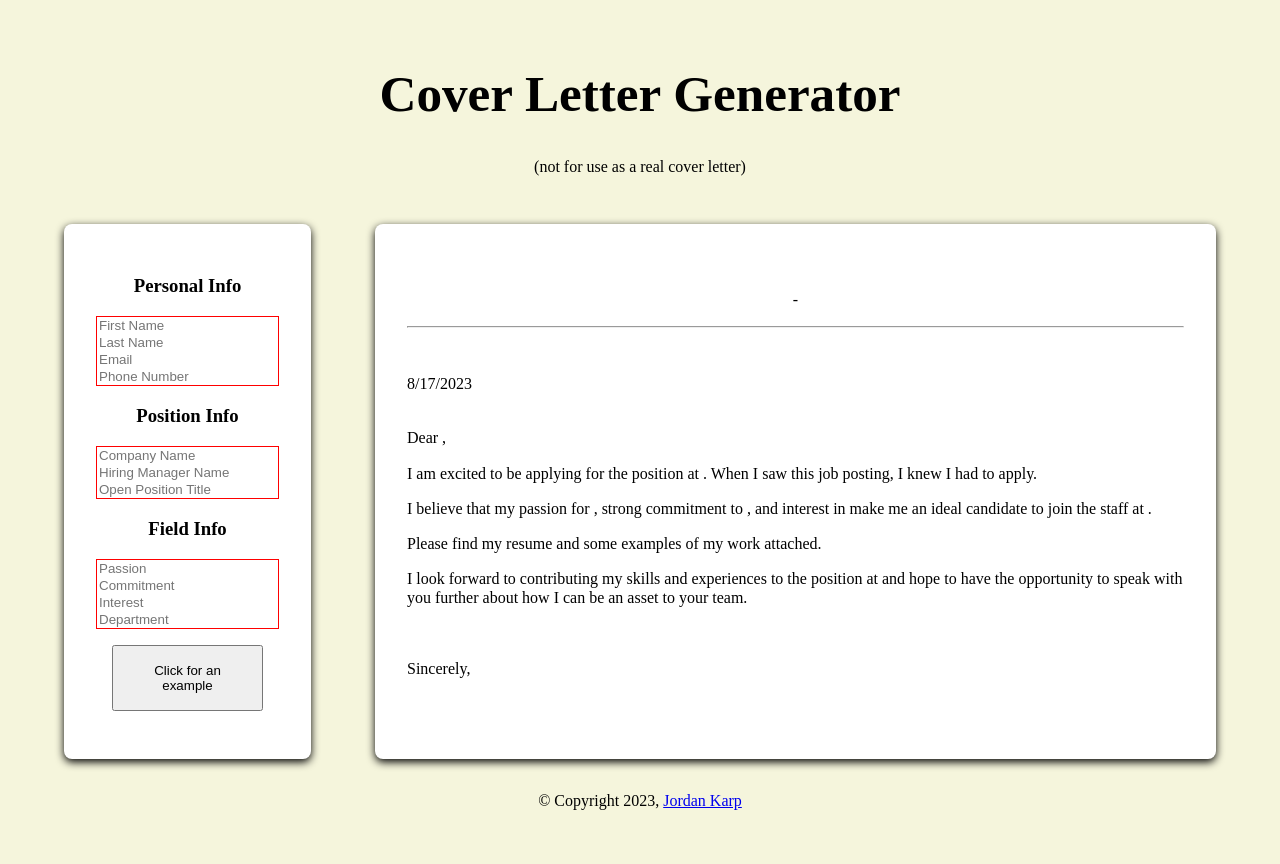
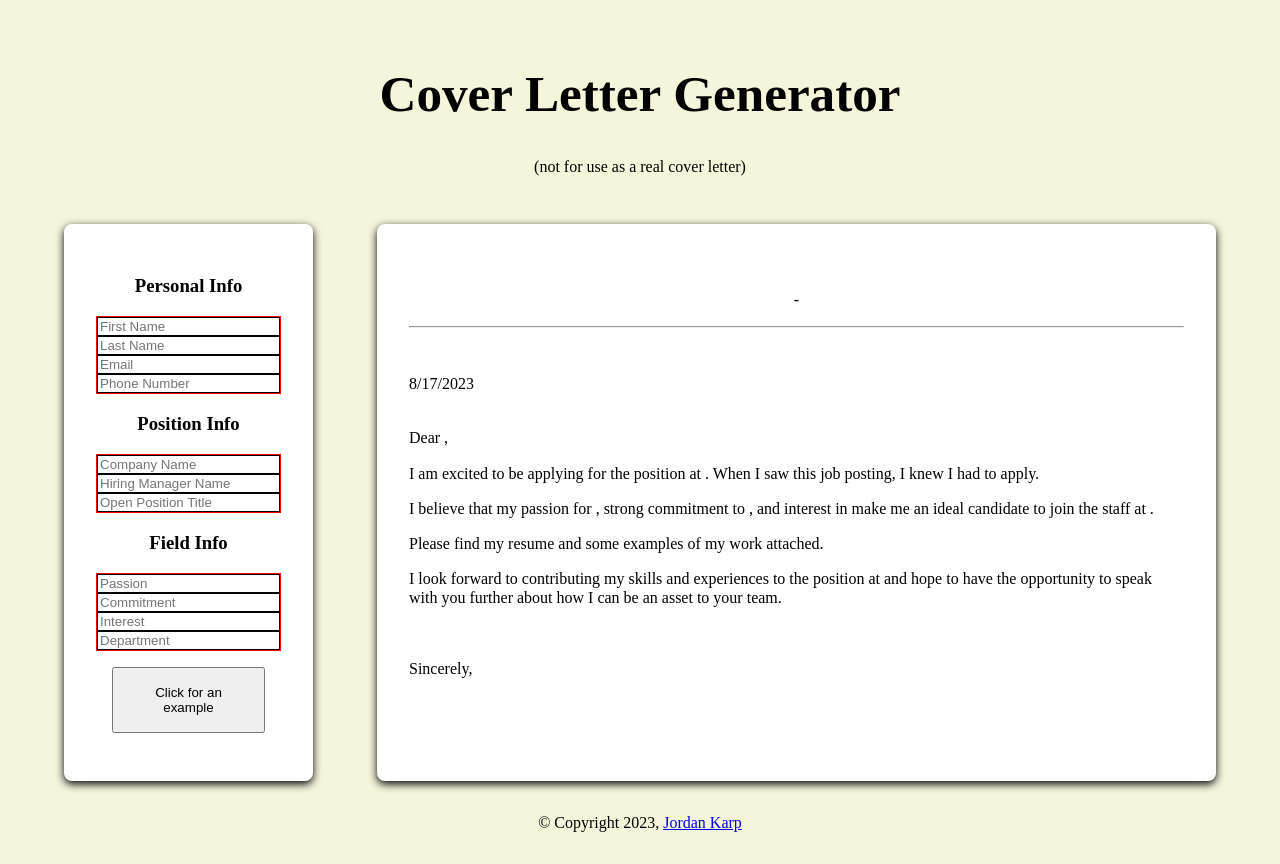
Before and after one commit to JordanKarp/cover-letter-generator, a React (Vite) app: page / in a window 1280 px wide. Built offline with nearby package versions, Linux system fonts and the light colour scheme.

Commit message:
Update index.css

```diff
--- a/src/index.css
+++ b/src/index.css
@@ -28,9 +28,9 @@ h1 {
   line-height: 1.1;
 }
 
-input:placeholder-shown {
-  outline: none;
-  border: none;
+
+input {
+  border: 1px solid black;
 }
 
 button {
```
